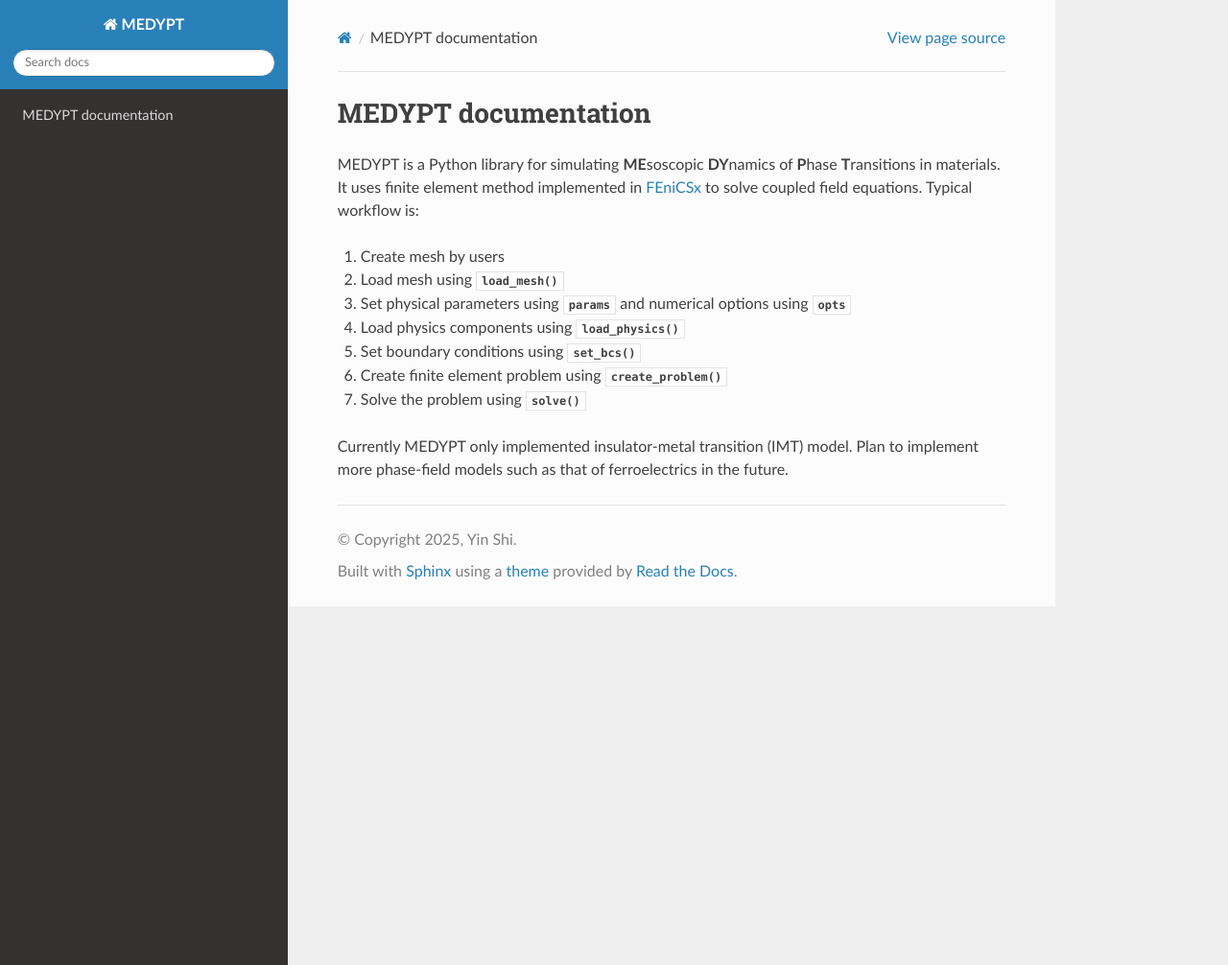
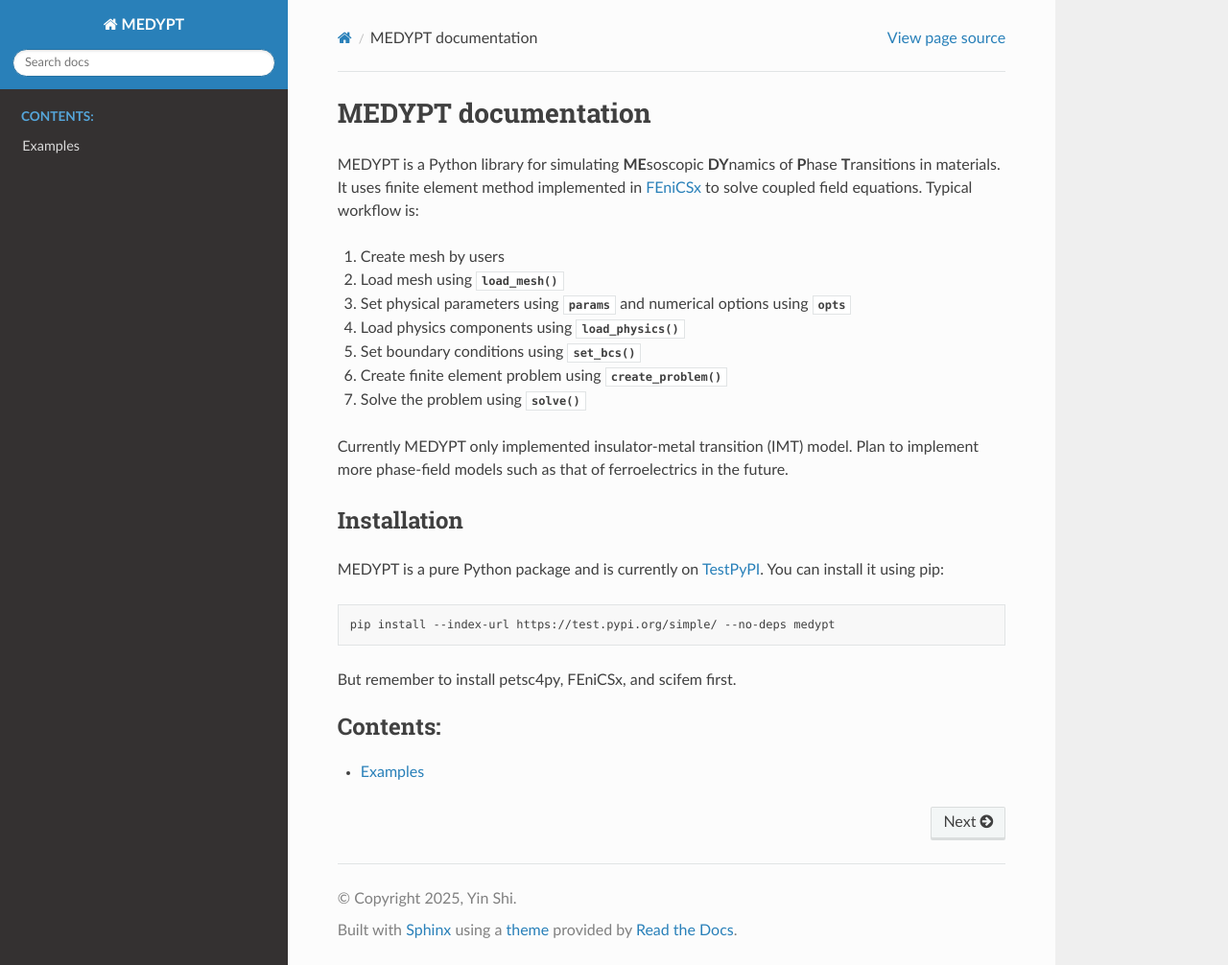
Before and after one commit to physicsmonk/medypt, a Sphinx documentation site: the page built from docs/source/index.rst, in a window 1280 px wide and 1006 px high. Shown: the whole window at 96% size. Built offline with Sphinx 7.4.7 and the Read the Docs theme 3.1.0, drawn with Linux system fonts in a browser that asks for light colours.

Commit message:
Add example in documentation

```diff
--- a/docs/source/index.rst
+++ b/docs/source/index.rst
@@ -5,9 +5,10 @@
 
 MEDYPT documentation
 ====================
+
 MEDYPT is a Python library for simulating **ME**\ soscopic **DY**\ namics of
 **P**\ hase **T**\ ransitions in materials.
-It uses finite element method implemented in `FEniCSx`_ to solve coupled field equations.
+It uses finite element method implemented in `FEniCSx <https://fenicsproject.org/>`_ to solve coupled field equations.
 Typical workflow is:
 
 #. Create mesh by users
@@ -18,11 +19,23 @@ Typical workflow is:
 #. Create finite element problem using :py:meth:`~medypt.model.ModelBase.create_problem`
 #. Solve the problem using :py:meth:`~medypt.model.ModelBase.solve`
 
-.. _FEniCSx: https://fenicsproject.org/
-
 Currently MEDYPT only implemented insulator-metal transition (IMT) model.
 Plan to implement more phase-field models such as that of ferroelectrics in the future.
+
+Installation
+------------
+
+MEDYPT is a pure Python package and is currently on `TestPyPI <https://test.pypi.org/project/medypt/>`_.
+You can install it using pip:
+
+.. code-block:: bash
+
+   pip install --index-url https://test.pypi.org/simple/ --no-deps medypt
+
+But remember to install petsc4py, FEniCSx, and scifem first.
 
 .. toctree::
    :maxdepth: 2
    :caption: Contents:
+
+   examples
```
Also changed, not shown: docs/source/examples.rst (added, +7 -0 lines), 1 other file.
